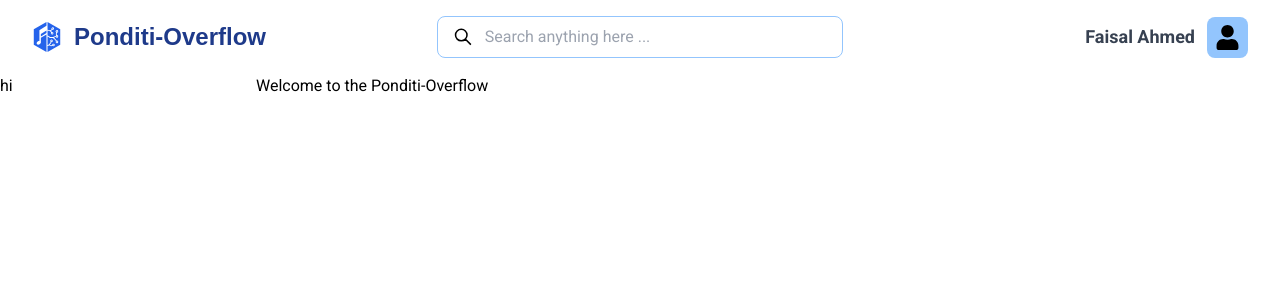
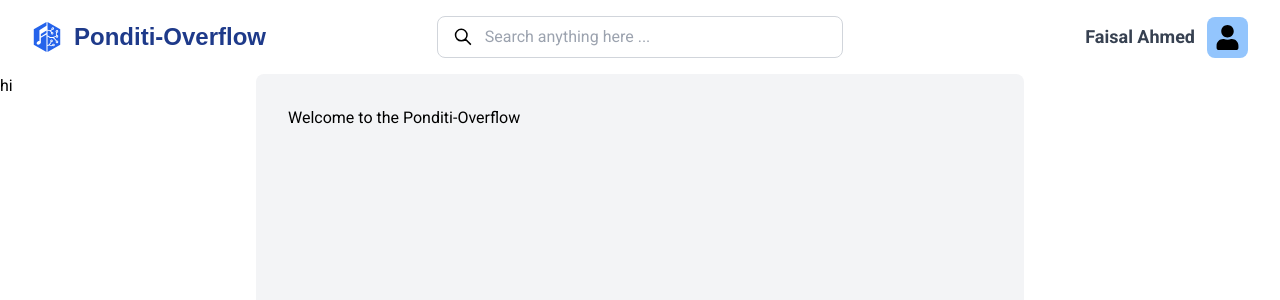
Before and after one commit to Os-Traveller/PonditiOveflow, a Next.js app: page / in a window 1280 px wide. Shown: the top 300 px of the page. Built offline with nearby package versions, Linux system fonts and the light colour scheme; a web font is replaced by a local one.

Commit message:
layout updated

```diff
--- a/app/layout.tsx
+++ b/app/layout.tsx
@@ -27,7 +27,11 @@ export default function RootLayout({ children }: RootLayoutProps) {
           </ClientOnly>
         </header>
         <section className=''>hi</section>
-        <section className='col-span-3'>{children}</section>
+        <section className='col-span-3 pb-3'>
+          <section className='bg-gray-100 rounded-lg h-full padding'>
+            {children}
+          </section>
+        </section>
         <section className=''></section>
       </body>
     </html>
--- a/components/navbar/navProfile.tsx
+++ b/components/navbar/navProfile.tsx
@@ -1,3 +1,4 @@
+import Image from 'next/image';
 import { FaUser } from 'react-icons/fa';
 
 interface NavProfile {
@@ -11,7 +12,11 @@ export function NavProfile({ className, userName, img }: NavProfile) {
     <div className={`w-fit center-y gap-3 ${className}`}>
       <h2 className='text-lg font-bold text-gray-700'>{userName}</h2>
       <div className={`p-2 rounded-lg bg-blue-300`}>
-        <FaUser size={25} />
+        {img ? (
+          <Image src={img} alt='profile-image' width={100} height={100} />
+        ) : (
+          <FaUser size={25} />
+        )}
       </div>
     </div>
   );
--- a/components/navbar/search.tsx
+++ b/components/navbar/search.tsx
@@ -2,7 +2,7 @@ import { GrSearch } from 'react-icons/gr';
 
 export function Search() {
   return (
-    <div className='center-y border border-blue-300 px-4 py-2 rounded-lg gap-3'>
+    <div className='center-y border border-gray-300 px-4 py-2 rounded-lg gap-3'>
       <GrSearch size={20} />
       <input
         className='w-full outline-none'
```
